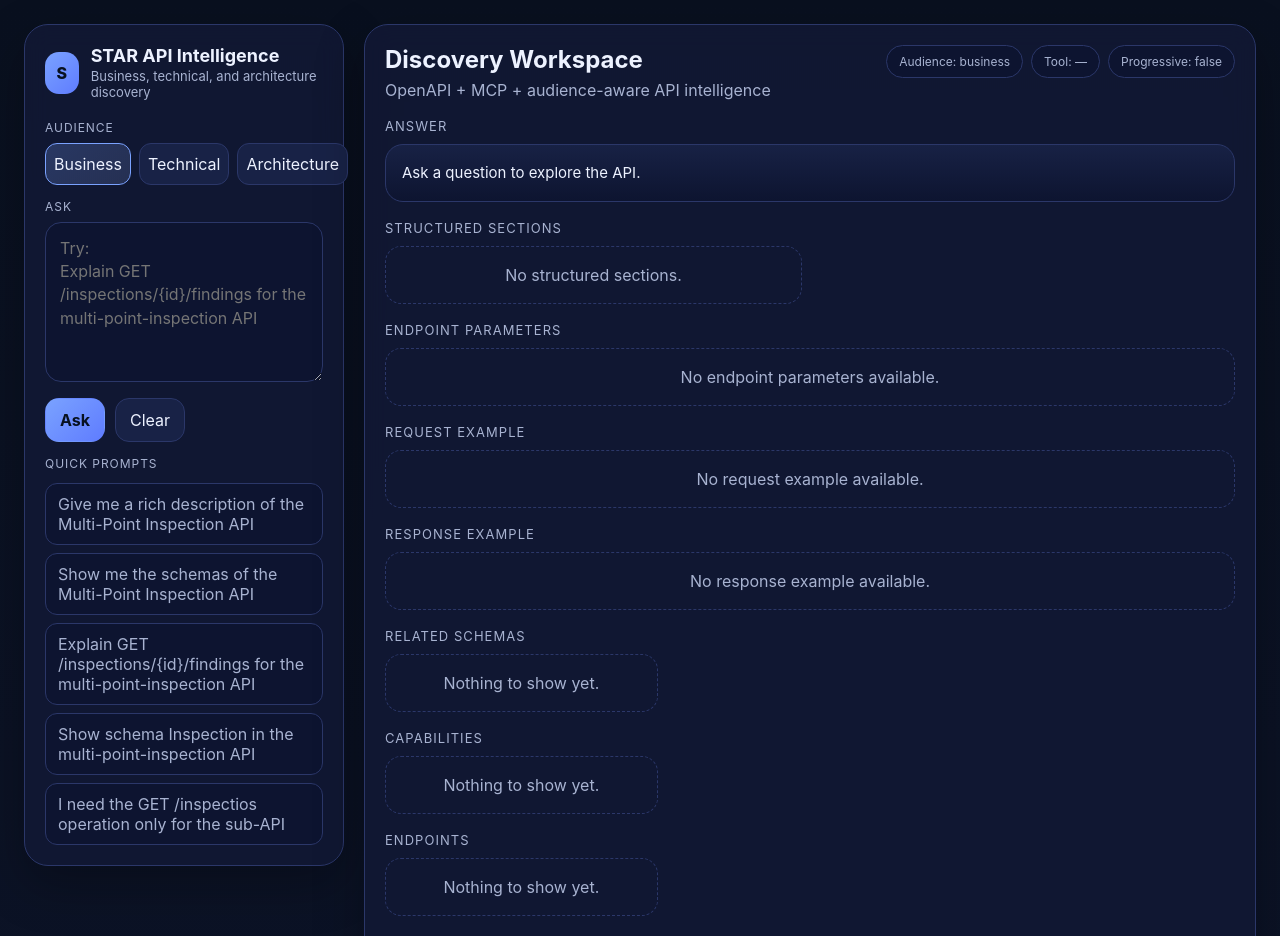
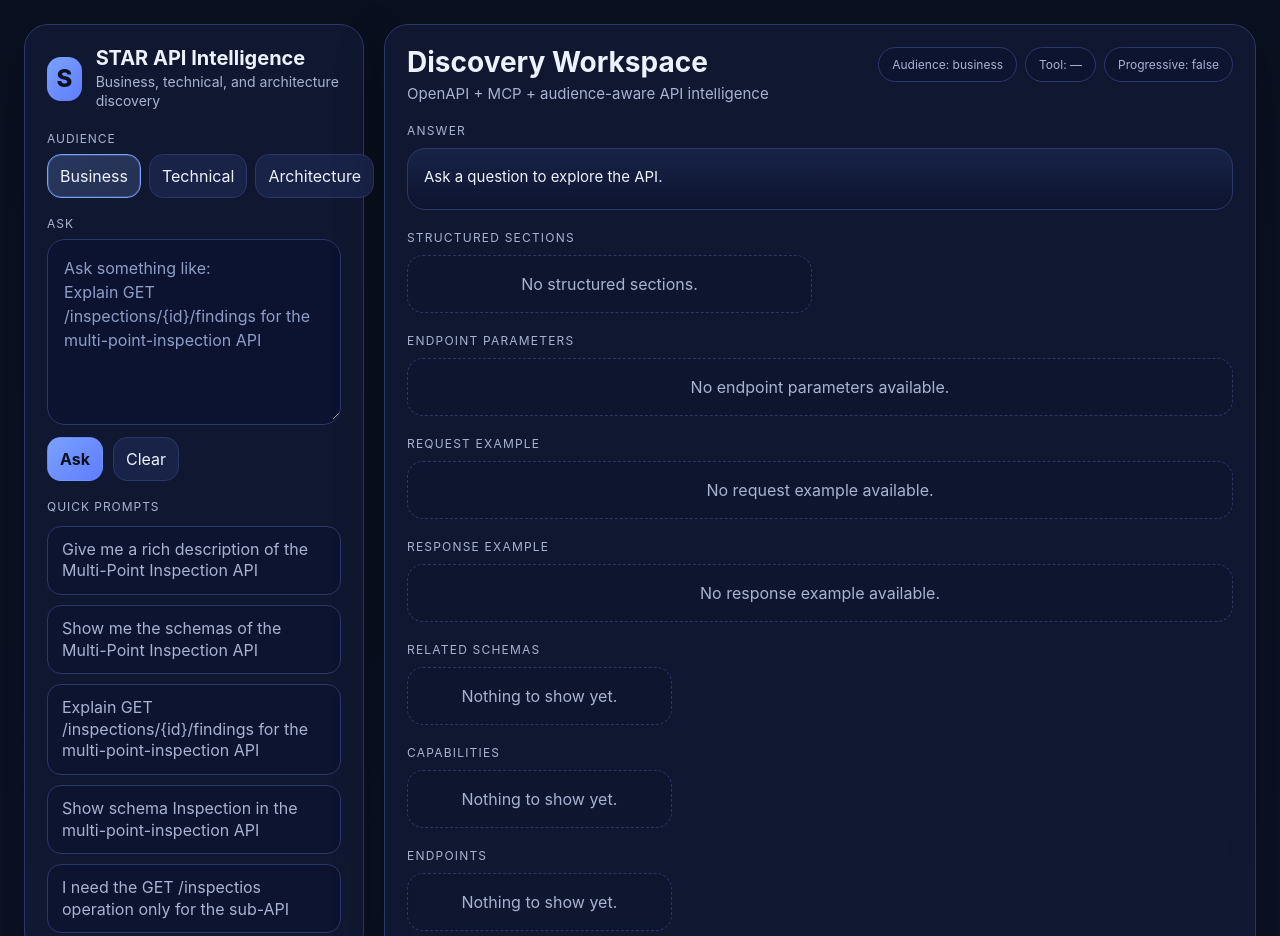
Before and after one commit to starstandard/star-api-intellegence-portal, a website: page public/index.html in a window 1280 px wide. Shown: the top 936 px of the page. Drawn offline with Linux system fonts and the light colour scheme.

Commit message:
Rebuild server and matching UI for endpoint detail rendering

```diff
--- a/public/index.html
+++ b/public/index.html
@@ -6,15 +6,19 @@
   <meta name="viewport" content="width=device-width, initial-scale=1" />
   <style>
     :root {
-      --bg: #0b1020;
-      --panel: #121935;
-      --panel-2: #182246;
+      --bg: #08101f;
+      --panel: #121a34;
+      --panel-2: #182347;
+      --panel-3: #0d1430;
       --text: #edf2ff;
       --muted: #a8b3d1;
       --line: #2b3769;
       --brand: #7aa2ff;
+      --brand-2: #95b3ff;
+      --ok: #7ee0a8;
+      --err: #ff9a9a;
+      --warn: #ffd27a;
       --shadow: 0 18px 50px rgba(0, 0, 0, 0.28);
-      --radius: 18px;
     }
 
     * { box-sizing: border-box; }
@@ -23,23 +27,26 @@
       padding: 0;
       background: linear-gradient(180deg, #09101f 0%, #0c1327 100%);
       color: var(--text);
-      font-family: Inter, ui-sans-serif, system-ui, -apple-system, Segoe UI, Roboto, Helvetica, Arial, sans-serif;
+      font-family: Inter, ui-sans-serif, system-ui, -apple-system, BlinkMacSystemFont, "Segoe UI", sans-serif;
     }
 
-    button, input, textarea, select { font: inherit; }
+    button, textarea {
+      font: inherit;
+    }
 
     .app {
-      max-width: 1400px;
+      max-width: 1440px;
       margin: 0 auto;
       padding: 24px;
       display: grid;
-      grid-template-columns: 320px 1fr;
+      grid-template-columns: 340px 1fr;
       gap: 20px;
       min-height: 100vh;
     }
 
-    .sidebar, .main {
-      background: rgba(18, 25, 53, 0.88);
+    .sidebar,
+    .main {
+      background: rgba(18, 26, 52, 0.92);
       border: 1px solid var(--line);
       border-radius: 24px;
       box-shadow: var(--shadow);
@@ -47,52 +54,55 @@
     }
 
     .sidebar {
-      padding: 20px;
+      padding: 22px;
       position: sticky;
       top: 24px;
       height: fit-content;
     }
 
     .main {
-      padding: 20px;
+      padding: 22px;
     }
 
     .brand {
       display: flex;
       align-items: center;
-      gap: 12px;
+      gap: 14px;
       margin-bottom: 20px;
     }
 
     .brand-badge {
-      width: 42px;
-      height: 42px;
+      width: 44px;
+      height: 44px;
       border-radius: 14px;
       background: linear-gradient(135deg, var(--brand), #5f7cff);
+      color: #081120;
       display: grid;
       place-items: center;
-      color: #081120;
       font-weight: 800;
+      font-size: 24px;
     }
 
     .brand h1 {
-      font-size: 18px;
       margin: 0;
+      font-size: 20px;
+      line-height: 1.1;
     }
 
     .brand p {
-      margin: 2px 0 0;
+      margin: 4px 0 0;
       color: var(--muted);
-      font-size: 13px;
+      font-size: 14px;
+      line-height: 1.35;
     }
 
     .label {
       display: block;
+      margin: 18px 0 8px;
+      color: var(--muted);
       font-size: 12px;
       text-transform: uppercase;
       letter-spacing: 0.08em;
-      color: var(--muted);
-      margin: 14px 0 8px;
     }
 
     .audience-grid {
@@ -101,45 +111,29 @@
       gap: 8px;
     }
 
-    .audience-btn {
-      border: 1px solid var(--line);
-      background: var(--panel-2);
-      color: var(--text);
-      padding: 10px 8px;
-      border-radius: 12px;
-      cursor: pointer;
-    }
-
-    .audience-btn.active {
-      background: linear-gradient(135deg, rgba(122, 162, 255, 0.24), rgba(151, 181, 255, 0.16));
-      border-color: var(--brand);
-    }
-
-    textarea {
-      width: 100%;
-      min-height: 160px;
-      resize: vertical;
-      border: 1px solid var(--line);
-      background: #0d1430;
-      color: var(--text);
-      border-radius: 16px;
-      padding: 14px;
-      line-height: 1.45;
-    }
-
-    .actions {
-      display: flex;
-      gap: 10px;
-      margin-top: 12px;
-    }
-
+    .audience-btn,
     .btn {
       border: 1px solid var(--line);
       background: var(--panel-2);
       color: var(--text);
-      padding: 11px 14px;
+      padding: 11px 12px;
       border-radius: 14px;
       cursor: pointer;
+      transition: 0.18s ease;
+    }
+
+    .audience-btn:hover,
+    .btn:hover,
+    .quick-item:hover,
+    .card.clickable:hover {
+      transform: translateY(-1px);
+      border-color: var(--brand);
+    }
+
+    .audience-btn.active {
+      background: linear-gradient(135deg, rgba(122, 162, 255, 0.22), rgba(149, 179, 255, 0.16));
+      border-color: var(--brand);
+      box-shadow: inset 0 0 0 1px rgba(122, 162, 255, 0.25);
     }
 
     .btn.primary {
@@ -149,43 +143,78 @@
       font-weight: 700;
     }
 
+    .prompt-wrap {
+      border: 1px solid var(--line);
+      border-radius: 18px;
+      background: #0b1330;
+      overflow: hidden;
+    }
+
+    textarea {
+      width: 100%;
+      min-height: 180px;
+      resize: vertical;
+      border: 0;
+      outline: none;
+      background: transparent;
+      color: var(--text);
+      padding: 16px;
+      line-height: 1.5;
+    }
+
+    textarea::placeholder {
+      color: #8f9ec7;
+      opacity: 1;
+    }
+
+    .actions {
+      display: flex;
+      gap: 10px;
+      margin-top: 12px;
+    }
+
     .quick-list {
       display: grid;
-      gap: 8px;
+      gap: 10px;
       margin-top: 12px;
     }
 
     .quick-item {
       border: 1px solid var(--line);
-      background: #0d1430;
-      padding: 10px 12px;
-      border-radius: 12px;
+      background: var(--panel-3);
       color: var(--muted);
+      padding: 12px 14px;
+      border-radius: 14px;
       cursor: pointer;
+      line-height: 1.35;
+      transition: 0.18s ease;
     }
 
     .topbar {
       display: flex;
       justify-content: space-between;
       align-items: start;
-      gap: 16px;
+      gap: 18px;
       margin-bottom: 18px;
     }
 
     .title h2 {
       margin: 0;
-      font-size: 24px;
+      font-size: 28px;
+      line-height: 1.1;
     }
 
     .title p {
       margin: 6px 0 0;
       color: var(--muted);
+      font-size: 15px;
     }
 
     .meta {
       display: flex;
       gap: 8px;
       flex-wrap: wrap;
+      justify-content: flex-end;
     }
 
     .pill {
@@ -193,40 +222,64 @@
       background: #0d1430;
       color: var(--muted);
       border-radius: 999px;
-      padding: 8px 12px;
+      padding: 9px 13px;
       font-size: 12px;
+      white-space: nowrap;
     }
 
     .status {
+      display: none;
       margin-bottom: 16px;
+      border-radius: 14px;
       padding: 12px 14px;
-      border-radius: 14px;
       border: 1px solid var(--line);
       background: #0d1430;
       color: var(--muted);
-      display: none;
     }
 
     .status.show { display: block; }
-    .status.error { color: #ffd2d2; }
-    .status.ok { color: #d8ffe8; }
+    .status.ok {
+      color: #dff8e8;
+      border-color: rgba(126, 224, 168, 0.35);
+      background: rgba(126, 224, 168, 0.08);
+    }
+    .status.error {
+      color: #ffe0e0;
+      border-color: rgba(255, 154, 154, 0.35);
+      background: rgba(255, 154, 154, 0.08);
+    }
+    .status.loading {
+      color: #d7e5ff;
+      border-color: rgba(122, 162, 255, 0.35);
+      background: rgba(122, 162, 255, 0.08);
+    }
 
     .section-title {
-      margin: 18px 0 10px;
-      font-size: 13px;
+      margin: 20px 0 10px;
+      color: var(--muted);
+      font-size: 12px;
       text-transform: uppercase;
-      letter-spacing: 0.08em;
-      color: var(--muted);
+      letter-spacing: 0.1em;
     }
 
     .card {
       border: 1px solid var(--line);
-      background: linear-gradient(180deg, rgba(24, 34, 70, 0.95), rgba(13, 20, 48, 0.95));
+      background: linear-gradient(180deg, rgba(24, 35, 71, 0.95), rgba(13, 20, 48, 0.95));
       border-radius: 18px;
       padding: 16px;
     }
 
-    .card h3, .card h4 { margin: 0 0 8px; }
+    .card.clickable {
+      cursor: pointer;
+      transition: 0.18s ease;
+    }
+
+    .card h3,
+    .card h4 {
+      margin: 0 0 8px;
+      line-height: 1.25;
+    }
+
     .card p {
       margin: 0;
       color: var(--muted);
@@ -234,13 +287,11 @@
       white-space: pre-wrap;
     }
 
-    .card.clickable { cursor: pointer; }
-
     .answer {
       white-space: pre-wrap;
-      line-height: 1.6;
-      color: var(--text);
+      line-height: 1.65;
       font-size: 15px;
+      min-height: 28px;
     }
 
     .grid {
@@ -248,8 +299,13 @@
       gap: 16px;
     }
 
-    .grid.two { grid-template-columns: repeat(2, minmax(0, 1fr)); }
-    .grid.three { grid-template-columns: repeat(3, minmax(0, 1fr)); }
+    .grid.two {
+      grid-template-columns: repeat(2, minmax(0, 1fr));
+    }
+
+    .grid.three {
+      grid-template-columns: repeat(3, minmax(0, 1fr));
+    }
 
     .table-wrap {
       overflow: auto;
@@ -266,20 +322,21 @@
 
     th, td {
       padding: 12px 14px;
+      border-bottom: 1px solid var(--line);
       text-align: left;
-      border-bottom: 1px solid var(--line);
       vertical-align: top;
     }
 
     th {
-      color: #d7e2ff;
-      background: rgba(255,255,255,0.02);
+      color: #dde7ff;
+      background: rgba(255, 255, 255, 0.02);
       font-size: 13px;
     }
 
     td {
       color: var(--muted);
       font-size: 14px;
+      line-height: 1.45;
     }
 
     pre {
@@ -301,12 +358,34 @@
       padding: 18px;
       color: var(--muted);
       text-align: center;
+      background: rgba(13, 20, 48, 0.35);
     }
 
-    @media (max-width: 1080px) {
-      .app { grid-template-columns: 1fr; }
-      .sidebar { position: static; }
-      .grid.two, .grid.three { grid-template-columns: 1fr; }
+    .hidden {
+      display: none !important;
+    }
+
+    @media (max-width: 1100px) {
+      .app {
+        grid-template-columns: 1fr;
+      }
+
+      .sidebar {
+        position: static;
+      }
+
+      .grid.two,
+      .grid.three {
+        grid-template-columns: 1fr;
+      }
+
+      .topbar {
+        flex-direction: column;
+      }
+
+      .meta {
+        justify-content: flex-start;
+      }
     }
   </style>
 </head>
@@ -329,8 +408,10 @@
       </div>
 
       <label class="label" for="prompt">Ask</label>
-      <textarea id="prompt" placeholder="Try:
+      <div class="prompt-wrap">
+        <textarea id="prompt" placeholder="Ask something like:
 Explain GET /inspections/{id}/findings for the multi-point-inspection API"></textarea>
+      </div>
 
       <div class="actions">
         <button class="btn primary" id="askBtn">Ask</button>
@@ -521,16 +602,30 @@ Explain GET /inspections/{id}/findings for the multi-point-inspection API"></tex
       progressivePill.textContent = `Progressive: ${Boolean(data.progressive)}`;
     }
 
+    function resetPanels() {
+      renderEmpty(sectionsEl, 'No structured sections.');
+      renderEmpty(paramsEl, 'No endpoint parameters available.');
+      renderEmpty(requestExampleEl, 'No request example available.');
+      renderEmpty(responseExampleEl, 'No response example available.');
+      renderEmpty(relatedSchemasEl, 'Nothing to show yet.');
+      renderEmpty(capabilitiesEl, 'Nothing to show yet.');
+      renderEmpty(endpointsEl, 'Nothing to show yet.');
+      renderEmpty(schemasEl, 'Nothing to show yet.');
+      renderEmpty(workflowEl, 'Nothing to show yet.');
+    }
+
     async function ask(promptOverride) {
       const message = (promptOverride ?? promptEl.value).trim();
+
       if (!message) {
         setStatus('Please enter a prompt.', 'error');
         return;
       }
 
       promptEl.value = message;
-      setStatus('Working...', 'ok');
+      setStatus('Working...', 'loading');
       answerEl.textContent = 'Loading...';
+      resetPanels();
 
       try {
         const res = await fetch('/api/chat', {
@@ -542,10 +637,11 @@ Explain GET /inspections/{id}/findings for the multi-point-inspection API"></tex
           })
         });
 
-        const data = await res.json();
+        const data = await res.json().catch(() => ({}));
+        console.log('STAR response:', data);
 
         if (!res.ok) {
-          throw new Error(data.error || 'Request failed');
+          throw new Error(data.error || `Request failed with status ${res.status}`);
         }
 
         setStatus('Response ready.', 'ok');
@@ -577,17 +673,10 @@ Explain GET /inspections/{id}/findings for the multi-point-inspection API"></tex
           if (item?.prompt) ask(item.prompt);
         });
       } catch (err) {
+        console.error('STAR UI error:', err);
         setStatus(err.message || 'Something went wrong.', 'error');
         answerEl.textContent = 'Error';
-        renderEmpty(sectionsEl, 'No structured sections.');
-        renderEmpty(paramsEl, 'No endpoint parameters available.');
-        renderEmpty(requestExampleEl, 'No request example available.');
-        renderEmpty(responseExampleEl, 'No response example available.');
-        renderEmpty(relatedSchemasEl, 'Nothing to show yet.');
-        renderEmpty(capabilitiesEl, 'Nothing to show yet.');
-        renderEmpty(endpointsEl, 'Nothing to show yet.');
-        renderEmpty(schemasEl, 'Nothing to show yet.');
-        renderEmpty(workflowEl, 'Nothing to show yet.');
+        resetPanels();
       }
     }
 
@@ -597,18 +686,10 @@ Explain GET /inspections/{id}/findings for the multi-point-inspection API"></tex
       promptEl.value = '';
       setStatus('', '');
       answerEl.textContent = 'Ask a question to explore the API.';
-      sectionsEl.innerHTML = '';
-      paramsEl.innerHTML = '';
-      requestExampleEl.innerHTML = '';
-      responseExampleEl.innerHTML = '';
-      relatedSchemasEl.innerHTML = '';
-      capabilitiesEl.innerHTML = '';
-      endpointsEl.innerHTML = '';
-      schemasEl.innerHTML = '';
-      workflowEl.innerHTML = '';
-      audiencePill.textContent = `Audience: ${currentAudience}`;
       toolPill.textContent = 'Tool: —';
       progressivePill.textContent = 'Progressive: false';
+      audiencePill.textContent = `Audience: ${currentAudience}`;
+      resetPanels();
     });
 
     promptEl.addEventListener('keydown', (e) => {
@@ -633,15 +714,7 @@ Explain GET /inspections/{id}/findings for the multi-point-inspection API"></tex
       });
     });
 
-    renderEmpty(sectionsEl, 'No structured sections.');
-    renderEmpty(paramsEl, 'No endpoint parameters available.');
-    renderEmpty(requestExampleEl, 'No request example available.');
-    renderEmpty(responseExampleEl, 'No response example available.');
-    renderEmpty(relatedSchemasEl, 'Nothing to show yet.');
-    renderEmpty(capabilitiesEl, 'Nothing to show yet.');
-    renderEmpty(endpointsEl, 'Nothing to show yet.');
-    renderEmpty(schemasEl, 'Nothing to show yet.');
-    renderEmpty(workflowEl, 'Nothing to show yet.');
+    resetPanels();
   </script>
 </body>
 </html>
```
